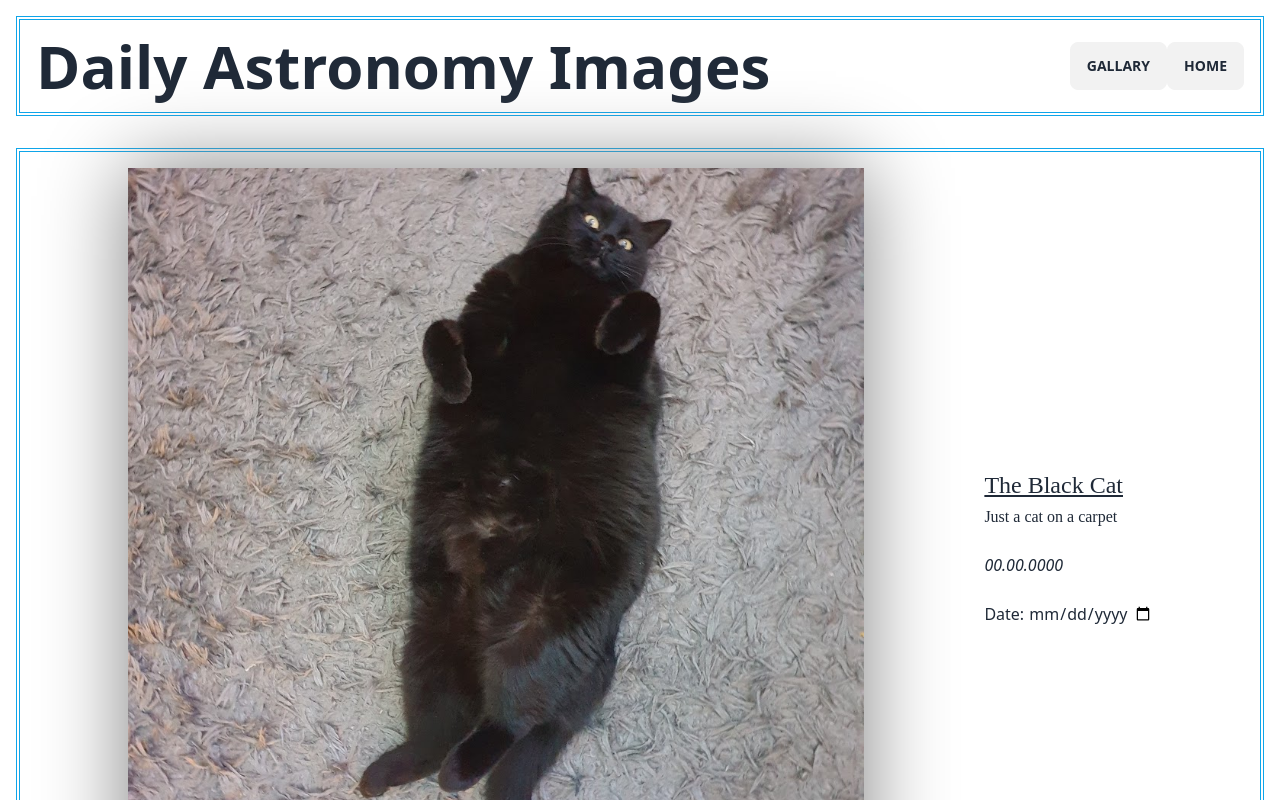
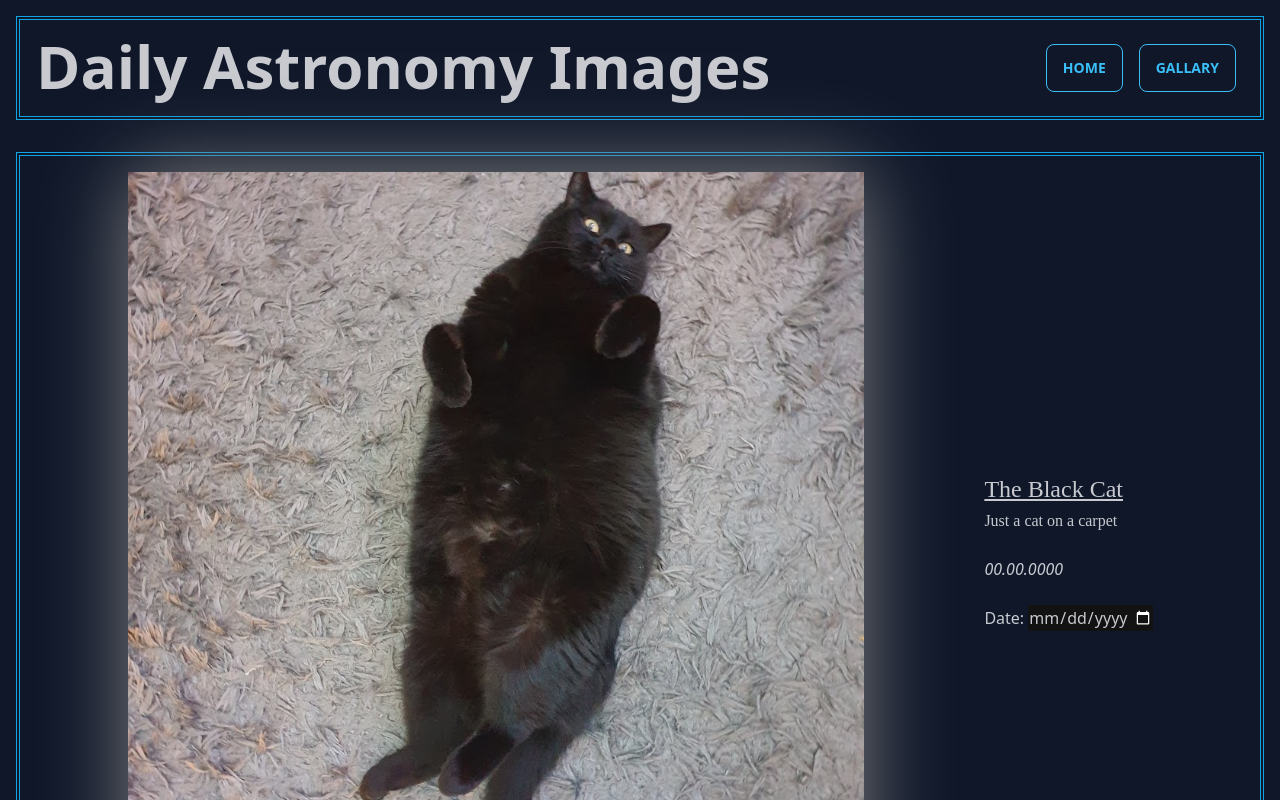
Before and after one commit to Fini04/apod, a Svelte app: page / in a window 1280 px wide. Shown: the top 800 px of the page. Built offline with nearby package versions, Linux system fonts and the light colour scheme; no server answers; a web font is replaced by a local one.

Commit message:
changed color theme

```diff
--- a/index.html
+++ b/index.html
@@ -1,8 +1,8 @@
 <!doctype html>
-<html lang="en">
+<html data-theme="night" lang="en">
   <head>
     <meta charset="UTF-8" name="description" content="This website allows you to look trough the NASA apod image library easily." />
-    <meta name="theme-color" content="#317EFB"/>
+    <!-- <meta name="theme-color" content="#317EFB"/> -->
     <link rel="icon" type="image/svg+xml" href="favicon.svg" />
     <meta name="viewport" content="width=device-width, initial-scale=1.0" />
     <link rel="stylesheet" href="/src/style.css" type="text/css">
--- a/src/components/layout/Headerbar.svelte
+++ b/src/components/layout/Headerbar.svelte
@@ -5,8 +5,8 @@
 <header class="p-4 m-4 border-double border-4 border-sky-500">
   <h1 class="text-6xl font-bold font-space-mono">Daily Astronomy Images</h1>
   <nav class="">
-    <a use:link href="/Gallary" class="btn">Gallary</a>
-    <a use:link href="/" class="btn">Home</a>
+    <a use:link href="/" class="btn btn-outline btn-primary">Home</a>
+    <a use:link href="/Gallary" class="btn btn-outline btn-primary">Gallary</a>
   </nav>
 </header>
 
@@ -14,6 +14,10 @@
   header {
     display: grid;
     grid: "t n";
+  }
+
+  a {
+    margin: 0.5rem;
   }
 
   h1 {
--- a/src/components/pages/Gallary.svelte
+++ b/src/components/pages/Gallary.svelte
@@ -77,7 +77,7 @@
       min="1995-06-16"
     />
     <button
-      class="btn"
+      class="btn btn-outline btn-secondary"
       on:click={() => {
         fetchData();
       }}>Save</button
--- a/tailwind.config.js
+++ b/tailwind.config.js
@@ -8,5 +8,8 @@ export default {
       },
     },
   },
+  daisyui: {
+    themes: ["light", "dark", "night"],
+  },
   plugins: [require("daisyui")],
 };
```
